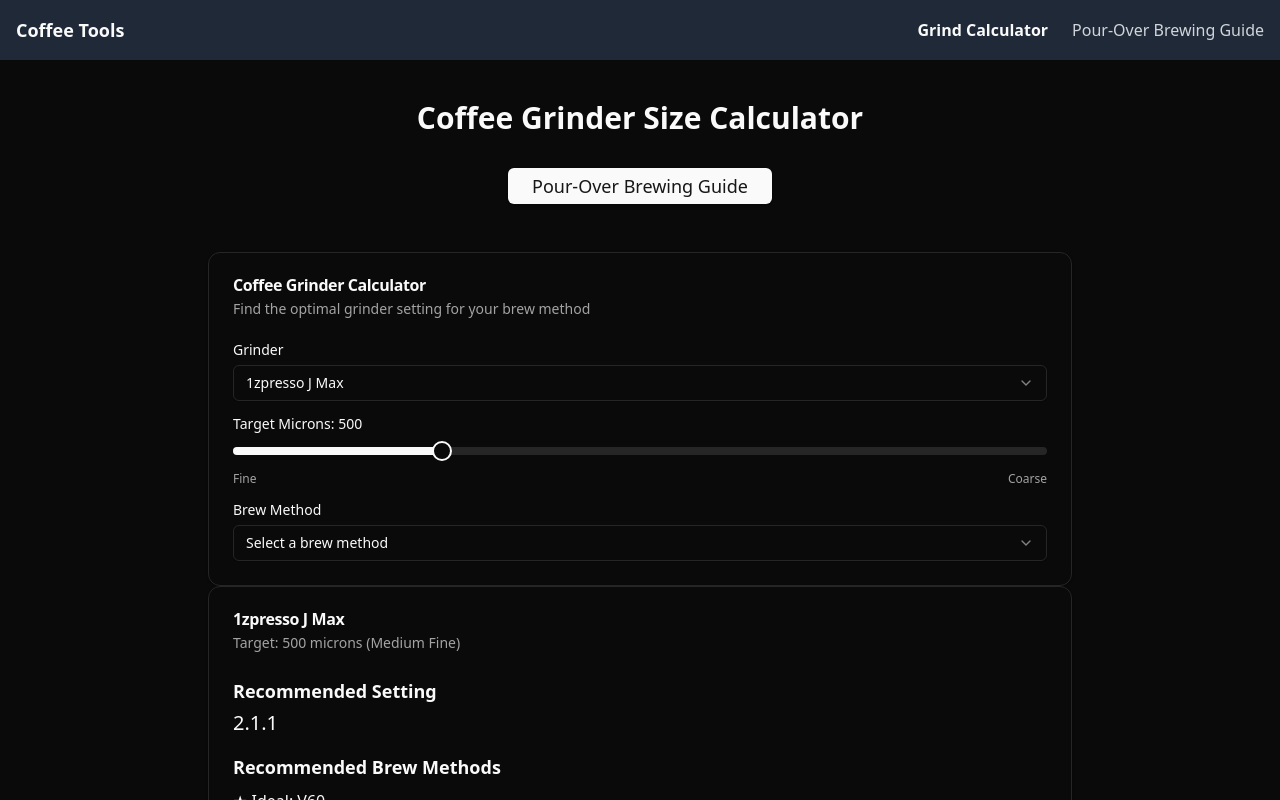
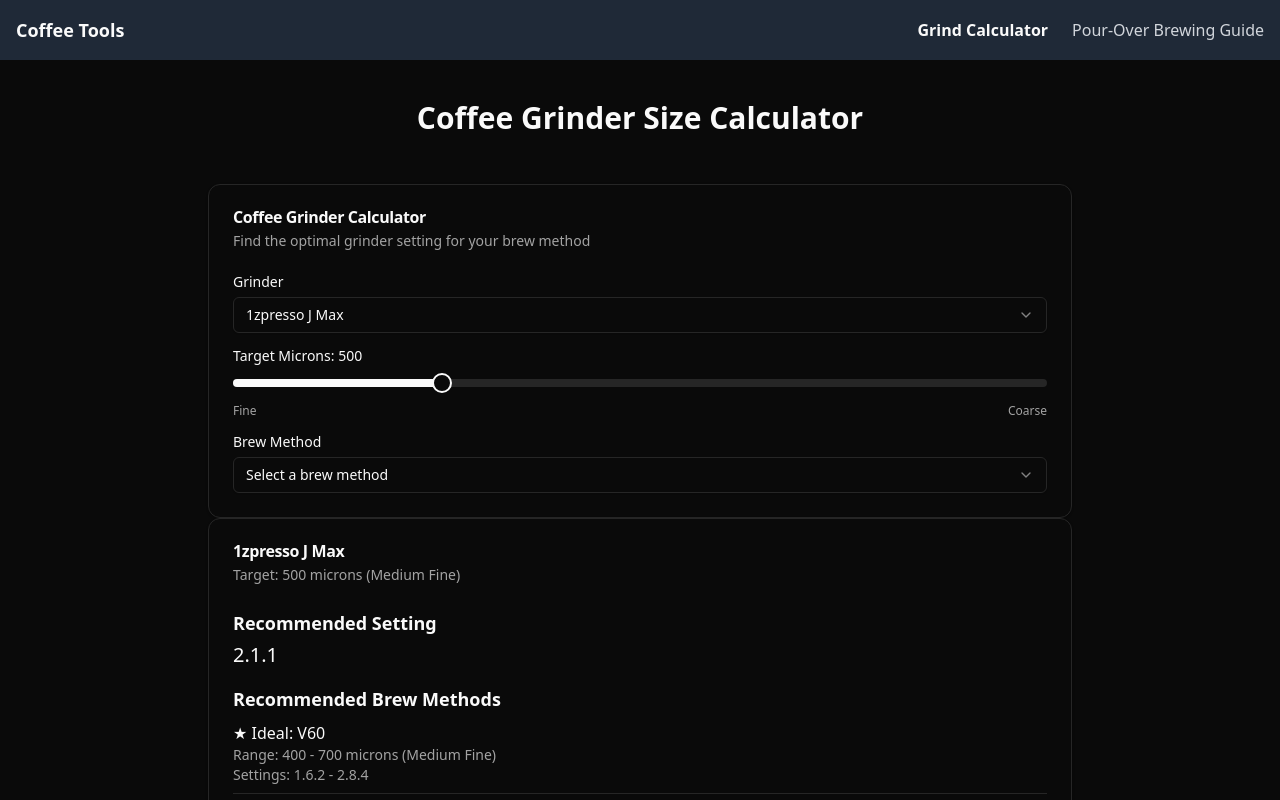
Before and after one commit to l0kt33n/grind-size-calculator, a Next.js app: page / in a window 1280 px wide. Shown: the top 800 px of the page. Built offline with nearby package versions, Linux system fonts and the light colour scheme.

Commit message:
removed extra button

```diff
--- a/src/app/page.tsx
+++ b/src/app/page.tsx
@@ -26,13 +26,6 @@
   return (
     <main className="container mx-auto p-4">
       <h1 className="text-3xl font-bold text-center mb-8">Coffee Grinder Size Calculator</h1>
-
-      <div className="flex justify-center mb-8">
-        <Link href="/pour-over">
-          <Button className="text-lg px-6 py-2">Pour-Over Brewing Guide</Button>
-        </Link>
-      </div>
-
       <GrinderCalculator />
     </main>
   )
```
